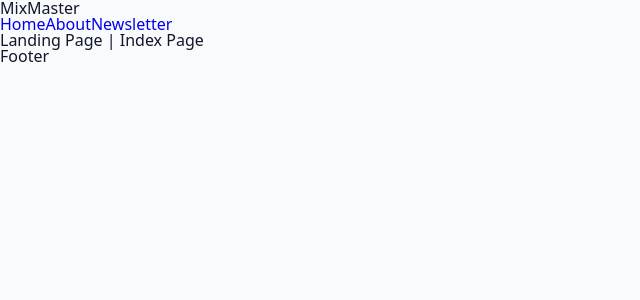
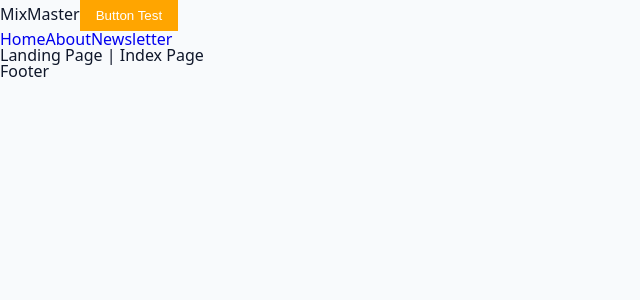
Before and after one commit to emmeiwhite/maxmaster-react-router-dom, a React (Vite) app: page / in a window 1280 px wide. Shown: the top 300 px of the page, without its empty margins (0-640 px from the left). Built offline with nearby package versions, Linux system fonts and the light colour scheme.

Commit message:
Just created a Styled Component Btn

```diff
--- a/src/components/Header.jsx
+++ b/src/components/Header.jsx
@@ -1,10 +1,19 @@
 import { NavLink } from "react-router-dom";
+import styled from "styled-components";
+
+const StyledBtn = styled.button`
+  background-color: orange;
+  color: white;
+  padding: 0.5rem 1rem;
+  border: none;
+`;
 
 export default function Header() {
   return (
     <nav>
       <div className="nav-center">
         <span className="logo">MixMaster</span>
+        <StyledBtn>Button Test</StyledBtn>
         <div className="nav-links">
           <NavLink
             className="nav-link"
```
